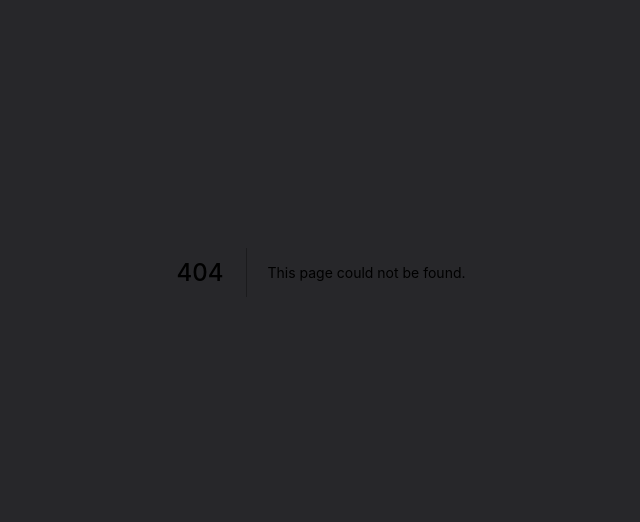
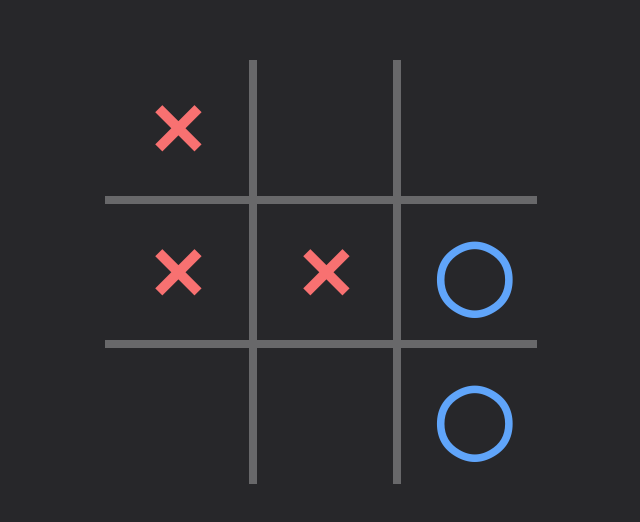
Before and after one commit to SVWEFSBRWHWBCOTSEID/SVWEFSBRWHWBCOTSEID.github.io, a Next.js app: page /ttt/1 in a window 1280 px wide. Before the commit this address had no page. Shown: the part 128-650 px from the top of the page, without its empty margins (319-959 px from the left). Built offline with nearby package versions, Linux system fonts and the light colour scheme.

Commit message:
Add shell tic tac toe page

```diff
--- a/package.json
+++ b/package.json
@@ -12,7 +12,8 @@
   "dependencies": {
     "next": "12.1.5",
     "react": "18.1.0",
-    "react-dom": "18.1.0"
+    "react-dom": "18.1.0",
+    "uuid": "^8.3.2"
   },
   "devDependencies": {
     "@types/node": "^17.0.29",
--- a/pages/_app.js
+++ /dev/null
@@ -1,5 +0,0 @@
-import '../styles/styles.css'
-
-export default function MyApp({ Component, pageProps }) {
-    return <Component {...pageProps} />
-}
--- /dev/null
+++ b/pages/_app.tsx
@@ -0,0 +1,5 @@
+import '../styles/styles.css';
+
+export default function MyApp({ Component, pageProps }) {
+    return <Component {...pageProps} />;
+}
--- /dev/null
+++ b/pages/ttt/[gameId].tsx
@@ -0,0 +1,88 @@
+import {ReactNode, useEffect, useState} from 'react';
+import Head from 'next/head';
+import {useRouter} from 'next/router';
+import {v4} from 'uuid';
+import {symbol} from "prop-types";
+
+
+type TTTSymbol = '✕' | '◯' | '';
+type TTSBoard = [
+    TTTSymbol, TTTSymbol, TTTSymbol,
+    TTTSymbol, TTTSymbol, TTTSymbol,
+    TTTSymbol, TTTSymbol, TTTSymbol
+];
+const defaultBoard: TTSBoard = [ // TODO: make this all empty when testing with actual games
+    '✕', '', '',
+    '✕', '✕', '◯',
+    '', '', '◯'
+]
+
+export default function Home() {
+    const router = useRouter();
+    const {gameId} = router.query;
+
+    const [gameState, setGameState] = useState(defaultBoard);
+
+    useEffect(() => {
+        // Uncomment this when testing with server
+        /*
+        const playerId = v4();
+        const eventSource = new EventSource(`/api/ttt/${gameId}/${playerId}`);
+        eventSource.onmessage = (e) => {
+            setGameState(e.data);
+        }
+        */
+    }, []);
+
+    return (
+        <div>
+            <Head>
+                <title>Tic-Tac-Toe</title>
+                <meta name="description" content="Tic-Tac-Toe." />
+                <link rel="icon" href="/favicon.ico" />
+            </Head>
+
+            <main className="h-screen flex items-center justify-center">
+                <TicTacToeBoard gameState={gameState} />
+            </main>
+        </div>
+    )
+}
+
+function TicTacToeBoard(props: {gameState: TTSBoard}) {
+    return (
+        <div className="flex flex-col divide-y-8 divide-white/30 font-bold text-7xl">
+            <TicTacToeRow>
+                <TicTacToeCell symbol={props.gameState[0]} />
+                <TicTacToeCell symbol={props.gameState[1]} />
+                <TicTacToeCell symbol={props.gameState[2]} />
+            </TicTacToeRow>
+            <TicTacToeRow>
+                <TicTacToeCell symbol={props.gameState[3]} />
+                <TicTacToeCell symbol={props.gameState[4]} />
+                <TicTacToeCell symbol={props.gameState[5]} />
+            </TicTacToeRow>
+            <TicTacToeRow>
+                <TicTacToeCell symbol={props.gameState[6]} />
+                <TicTacToeCell symbol={props.gameState[7]} />
+                <TicTacToeCell symbol={props.gameState[8]} />
+            </TicTacToeRow>
+        </div>
+    )
+}
+
+function TicTacToeRow(props: {children: ReactNode}) {
+    return (
+        <div className="flex divide-x-8 divide-white/30">
+            {props.children}
+        </div>
+    )
+}
+
+function TicTacToeCell(props: {symbol: TTTSymbol}) {
+    return (
+        <span className={'w-36 text-center p-8 ' + (props.symbol === '✕' ? 'text-red-400' : props.symbol === '◯' ? 'text-blue-400' : 'cursor-pointer')}>
+            {props.symbol}
+        </span>
+    )
+}
```
Also changed, not shown: 1 other file (tests, documents, lock files or other folders).
